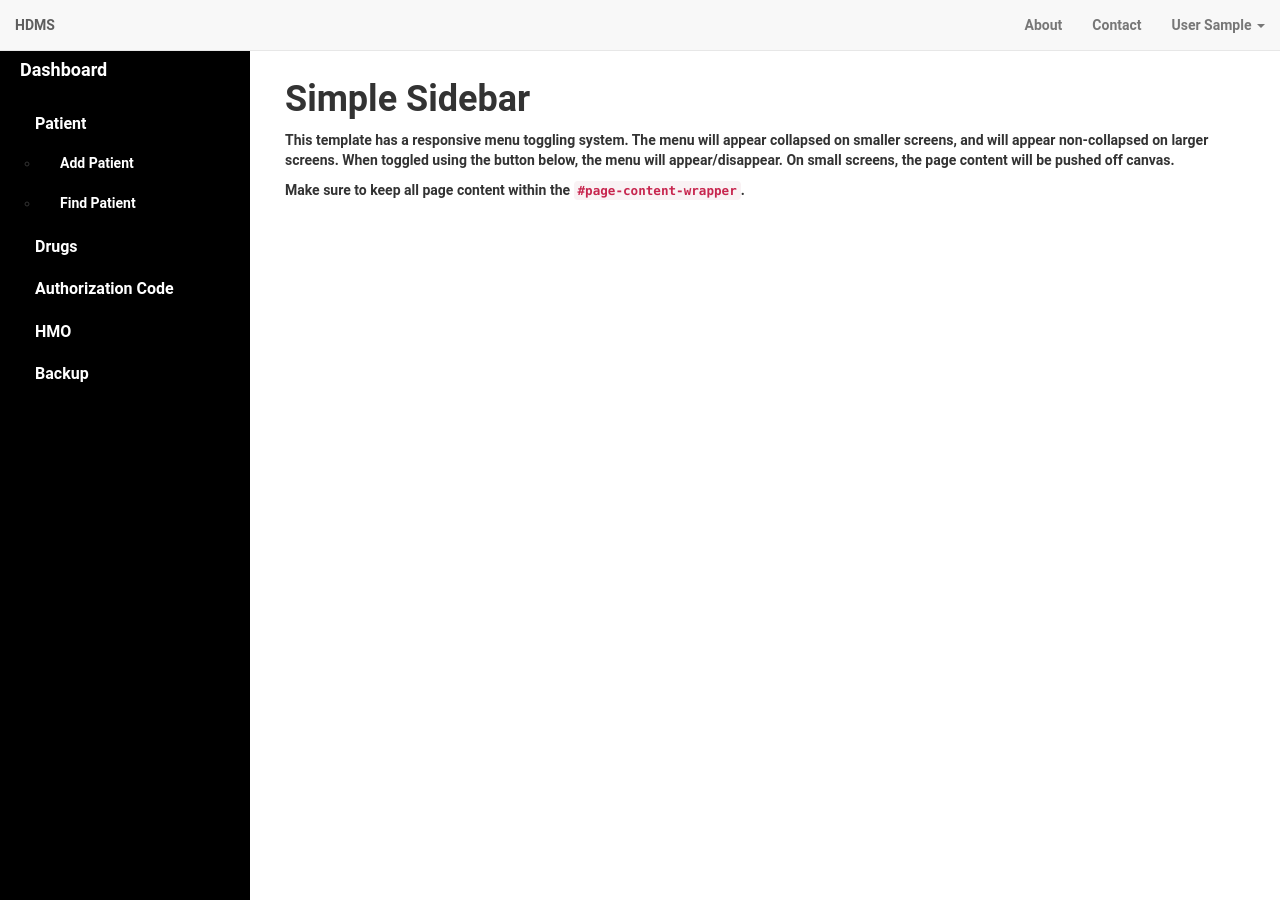
After one commit to koyexes/hdmsProduction, a Django app: page /acms/workpage/ in a window 1280 px wide. The commit adds this page. Run offline with Django 3.2, Linux system fonts and the light colour scheme; the visitor is signed in with stand-in values (Sample User, id 1); some libraries are stand-ins or nearby versions.

Commit message:
Implements Sidebar sidebar navigation on the workpage was implemented successfully :

```diff
--- /dev/null
+++ b/HDMS/ACMS/static/ACMS/css/simple-sidebar.css
@@ -0,0 +1,148 @@
+/*!
+ * Start Bootstrap - Simple Sidebar (http://startbootstrap.com/)
+ * Copyright 2013-2016 Start Bootstrap
+ * Licensed under MIT (https://github.com/BlackrockDigital/startbootstrap/blob/gh-pages/LICENSE)
+ */
+
+ body {
+    overflow-x: hidden;
+ }
+
+/* Toggle Styles */
+
+#wrapper {
+    padding-left: 0;
+    -webkit-transition: all 0.5s ease;
+    -moz-transition: all 0.5s ease;
+    -o-transition: all 0.5s ease;
+    transition: all 0.5s ease;
+}
+
+#wrapper.toggled {
+    padding-left: 250px;
+}
+
+#sidebar-wrapper {
+    z-index: 1000;
+    position: fixed;
+    left: 250px;
+    width: 0;
+    height: 100%;
+    margin-left: -250px;
+    overflow-y: auto;
+    background: #000;
+    -webkit-transition: all 0.5s ease;
+    -moz-transition: all 0.5s ease;
+    -o-transition: all 0.5s ease;
+    transition: all 0.5s ease;
+}
+
+#wrapper.toggled #sidebar-wrapper {
+    width: 250px;
+}
+
+#page-content-wrapper {
+    width: 100%;
+    position: absolute;
+    padding: 15px;
+}
+
+#wrapper.toggled #page-content-wrapper {
+    position: absolute;
+    margin-right: -250px;
+}
+
+/* Sidebar Styles */
+
+.sidebar-nav {
+    position: absolute;
+    top: 0;
+    width: 250px;
+    margin: 0;
+    padding: 0;
+    list-style: none;
+}
+
+.sidebar-nav li {
+    text-indent: 20px;
+    line-height: 40px;
+}
+
+
+
+.sidebar-nav li a{
+    display: block;
+    text-decoration: none;
+    color: white;
+
+}
+
+.sidebar-nav dd a:hover {
+    text-decoration: none;
+    color: #fff;
+    background: rgba(255,255,255,0.2);
+
+
+}
+
+.sidebar-nav li a:active,
+.sidebar-nav li a:focus {
+    text-decoration: none;
+}
+
+.sidebar-nav > .sidebar-brand {
+    height: 65px;
+    font-size: 18px;
+    line-height: 60px;
+}
+
+.sidebar-nav > .sidebar-brand a {
+    color: white;
+}
+
+.sidebar-nav > .sidebar-brand a:hover {
+    color: #fff;
+    background: none;
+}
+
+@media(min-width:768px) {
+    #wrapper {
+        padding-left: 250px;
+    }
+
+    #wrapper.toggled {
+        padding-left: 0;
+    }
+
+    #sidebar-wrapper {
+        width: 250px;
+    }
+
+    #wrapper.toggled #sidebar-wrapper {
+        width: 0;
+    }
+
+    #page-content-wrapper {
+        padding: 20px;
+        position: relative;
+    }
+
+    #wrapper.toggled #page-content-wrapper {
+        position: relative;
+        margin-right: 0;
+    }
+}
+
+.panel, .panel-group .panel-heading+.panel-collapse>.list-group, .panel-group .panel-heading+.panel-collapse>.panel-body {
+    background-color: transparent;
+    border: unset;
+}
+
+.panel-default>.panel-heading {
+    color: #333;
+    background-color: transparent;
+    border-color: transparent;
+}
+.panel-title {
+    color: white;
+}
--- a/HDMS/ACMS/templates/ACMS/base.html
+++ b/HDMS/ACMS/templates/ACMS/base.html
@@ -27,11 +27,11 @@
     {% endblock bootstrap %}
     <!-- HTML5 Shim and Respond.js IE8 support of HTML5 elements and media queries -->
     <!-- WARNING: Respond.js doesn't work if you view the page via file:// -->
-    <!--[if lt IE 9]>
+    <!--[if lt IE 9]> -->
      {% block respondJs %}
         <script src="https://oss.maxcdn.com/libs/html5shiv/3.7.0/html5shiv.js"></script>
         <script src="https://oss.maxcdn.com/libs/respond.js/1.4.2/respond.min.js"></script>
-    <![endif]-->
+    <!--[endif]-->
      {% endblock respondJs %}
 
 </head>
@@ -40,7 +40,7 @@
     {% block navigation %}
     <!-- Navigation -->
         <nav class="navbar navbar-default navbar-fixed-top topnav" role="navigation">
-            <div class="container topnav">
+            <div class="container-fluid topnav">
                 <!-- Brand and toggle get grouped for better mobile display -->
                 <div class="navbar-header">
                     <button type="button" class="navbar-toggle" data-toggle="collapse" data-target="#bs-example-navbar-collapse-1">
@@ -49,7 +49,7 @@
                         <span class="icon-bar"></span>
                         <span class="icon-bar"></span>
                     </button>
-                    <a class="navbar-brand topnav" href="#">HDMS</a>
+                    <a class="navbar-brand topnav" href="#" id="brandName">HDMS</a>
                 </div>
                 <!-- Collect the nav links, forms, and other content for toggling -->
                 <div class="collapse navbar-collapse" id="bs-example-navbar-collapse-1">
--- a/HDMS/ACMS/templates/ACMS/homepage.html
+++ b/HDMS/ACMS/templates/ACMS/homepage.html
@@ -32,7 +32,7 @@
   <div class="row">
     <section class="col-xs-offset-3 col-xs-6 col-sm-offset-0 col-sm-6 col-md-4 col-lg-4">
       <img class="icon" src="../../static/ACMS/img/icon-health.svg" alt="Icon">
-      <a href="#" ><h3 id="patients"class="iconLabel" >PATIENTS</h3></a>
+      <a href="{% url 'ACMS:workpage' %}" ><h3 id="patients"class="iconLabel" >PATIENTS</h3></a>
       <p>Wellness and senior exams, ultrasound, x-ray, and dental cleanings are just a few of our general health services.</p>
     </section>
 
--- /dev/null
+++ b/HDMS/ACMS/templates/ACMS/workpage.html
@@ -0,0 +1,161 @@
+{% extends 'ACMS/homepage.html' %}
+{% load staticfiles %}
+
+{% block title %}
+    <title>Workpage</title>
+{% endblock title %}
+
+{% block bootstrap %}
+    {{block.super}}
+    <!-- Simple-sidebar  CSS -->
+    <link href="{% static 'ACMS/css/simple-sidebar.css' %}" rel="stylesheet">
+{% endblock bootstrap %}
+
+
+
+{% block content %}
+     <div id="wrapper">
+
+        <!-- Sidebar -->
+        <div id="sidebar-wrapper">
+            <ul class="sidebar-nav">
+                <li class="sidebar-brand">
+                    <a href="#">
+                        Dashboard
+                    </a>
+                </li>
+                <li>
+                    <div class="panel-group" id="accordion" role="tablist" aria-multiselectable="true">
+                      <!-- patient panel -->
+                        <div class="panel panel-default">
+                            <div class="panel-heading" role="tab" id="patient">
+                              <h4 class="panel-title">
+                                <a role="button" data-toggle="collapse" data-parent="#accordion" href="#patient-submenu" aria-expanded="true" aria-controls="patient-submenu">
+                                  Patient
+                                </a>
+                              </h4>
+                            </div>
+                            <div id="patient-submenu" class="panel-collapse collapse in" role="tabpanel" aria-labelledby="patient">
+                              <div class="list-group">
+                                <ul>
+                                    <li><a href="#">Add Patient</a></li>
+                                    <li><a href="#">Find Patient</a></li>
+                                </ul>
+                              </div>
+                            </div>
+                        </div>
+                      <!-- drug panel -->
+                        <div class="panel panel-default">
+                            <div class="panel-heading" role="tab" id="drug">
+                              <h4 class="panel-title">
+                                <a class="collapsed" role="button" data-toggle="collapse" data-parent="#accordion" href="#drug-submenu" aria-expanded="false" aria-controls="drug-submenu">
+                                  Drugs
+                                </a>
+                              </h4>
+                            </div>
+                            <div id="drug-submenu" class="panel-collapse collapse" role="tabpanel" aria-labelledby="drug">
+                              <div class="list-group">
+                                <ul>
+                                    <li><a href="#">Add Drug</a></li>
+                                    <li><a href="#">Find Drug</a></li>
+                                </ul>
+                              </div>
+                            </div>
+                        </div>
+                      <!-- authorization code panel -->
+                        <div class="panel panel-default">
+                            <div class="panel-heading" role="tab" id="authorization-code">
+                              <h4 class="panel-title">
+                                <a class="collapsed" role="button" data-toggle="collapse" data-parent="#accordion" href="#authorization-code-submenu" aria-expanded="false" aria-controls="authorization-code-submenu">
+                                  Authorization Code
+                                </a>
+                              </h4>
+                            </div>
+                            <div id="authorization-code-submenu" class="panel-collapse collapse" role="tabpanel" aria-labelledby="authorization-code">
+                              <div class="list-group">
+                               <ul>
+                                    <li><a href="#">Add Authorization Code</a></li>
+                                    <li><a href="#">Find Authorization Code</a></li>
+                                </ul>
+                              </div>
+                            </div>
+                        </div>
+                      <!-- hmo panel -->
+                        <div class="panel panel-default">
+                            <div class="panel-heading" role="tab" id="hmo">
+                              <h4 class="panel-title">
+                                <a class="collapsed" role="button" data-toggle="collapse" data-parent="#accordion" href="#hmo-submenu" aria-expanded="false" aria-controls="hmo-submenu">
+                                  HMO
+                                </a>
+                              </h4>
+                            </div>
+                            <div id="hmo-submenu" class="panel-collapse collapse" role="tabpanel" aria-labelledby="hmo">
+                              <div class="list-group">
+                                <ul>
+                                    <li><a href="#">Add HMO</a></li>
+                                    <li><a href="#">Find HMO</a></li>
+                                </ul>
+                              </div>
+                            </div>
+                        </div>
+                      <!-- backup panel -->
+                        <div class="panel panel-default">
+                            <div class="panel-heading" role="tab" id="backup">
+                              <h4 class="panel-title">
+                                <a class="collapsed" role="button" data-toggle="collapse" data-parent="#accordion" href="#backup-submenu" aria-expanded="false" aria-controls="backup-submenu">
+                                  Backup
+                                </a>
+                              </h4>
+                            </div>
+                            <div id="backup-submenu" class="panel-collapse collapse" role="tabpanel" aria-labelledby="backup">
+                              <div class="list-group">
+                               <ul>
+                                    <li><a href="#">Create Backup</a></li>
+                                    <li><a href="#">Restore Backup</a></li>
+                                </ul>
+                              </div>
+                            </div>
+                        </div>
+                    </div>
+
+                </li>
+
+            </ul>
+        </div>
+        <!-- /#sidebar-wrapper -->
+
+        <!-- Page Content -->
+        <div id="page-content-wrapper">
+            <div class="container-fluid">
+                <div class="row">
+                    <div class="col-lg-12">
+                        <h1>Simple Sidebar</h1>
+                        <p>This template has a responsive menu toggling system. The menu will appear collapsed on smaller screens, and will appear non-collapsed on larger screens. When toggled using the button below, the menu will appear/disappear. On small screens, the page content will be pushed off canvas.</p>
+                        <p>Make sure to keep all page content within the <code>#page-content-wrapper</code>.</p>
+
+                    </div>
+                </div>
+            </div>
+        </div>
+        <!-- /#page-content-wrapper -->
+
+    </div>
+    <!-- /#wrapper -->
+
+{% endblock content %}
+
+{% block footer %}
+{% endblock footer %}
+
+{% block scripts %}
+    {{block.super}}
+     <!-- Menu Toggle Script -->
+    <script>
+
+    $("#brandName").attr({href : "#menu-toggle", id : "menu-toggle"});
+    $("#menu-toggle").click(function(e) {
+        e.preventDefault();
+        $("#wrapper").toggleClass("toggled");
+    });
+    </script>
+{% endblock scripts %}
--- a/HDMS/ACMS/urls.py
+++ b/HDMS/ACMS/urls.py
@@ -1,11 +1,12 @@
-from django.conf.urls import url, include
+from django.conf.urls import url
 from . import views
 
 app_name = "ACMS"
 urlpatterns = [
     url(r'^$', views.index, name='index'),
-    url(r'^login/$', views.index, name = 'login_index'),
+    url(r'^login/$', views.index, name='login_index'),
     url(r'^homepage/$', views.homepage, name='homepage'),
+    url(r'^workpage/$', views.workpage, name='workpage')
 
 
 ]
--- a/HDMS/ACMS/views.py
+++ b/HDMS/ACMS/views.py
@@ -54,3 +54,10 @@ def homepage(request):
     if request.user.is_staff: admin = True # checking if the user has administrative rights
     context = {"name" : "%s %s" % (request.user.last_name, request.user.first_name), "username" : request.user.username, "admin" : admin} # declaring the template context
     return render(request, 'acms/homepage.html', context) # rendering the homepage template
+
+@login_required(redirect_field_name="", login_url='/acms/login')
+def workpage(request):
+    admin = False
+    if request.user.is_staff: admin = True # checking if the user has administrative rights
+    context = {"name" : "%s %s" % (request.user.last_name, request.user.first_name), "username" : request.user.username, "admin" : admin}
+    return render(request, 'acms/workpage.html', context)
```
